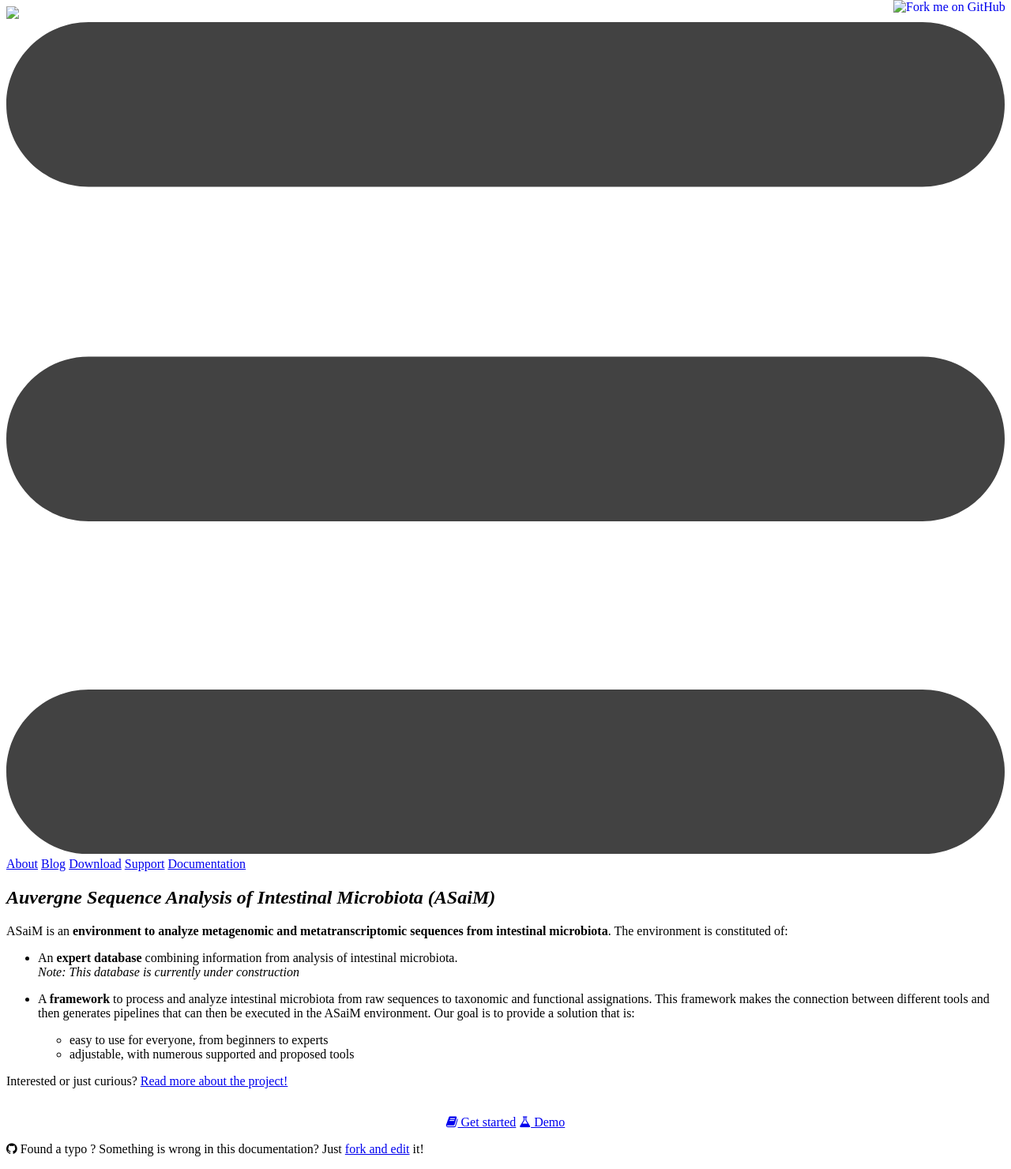
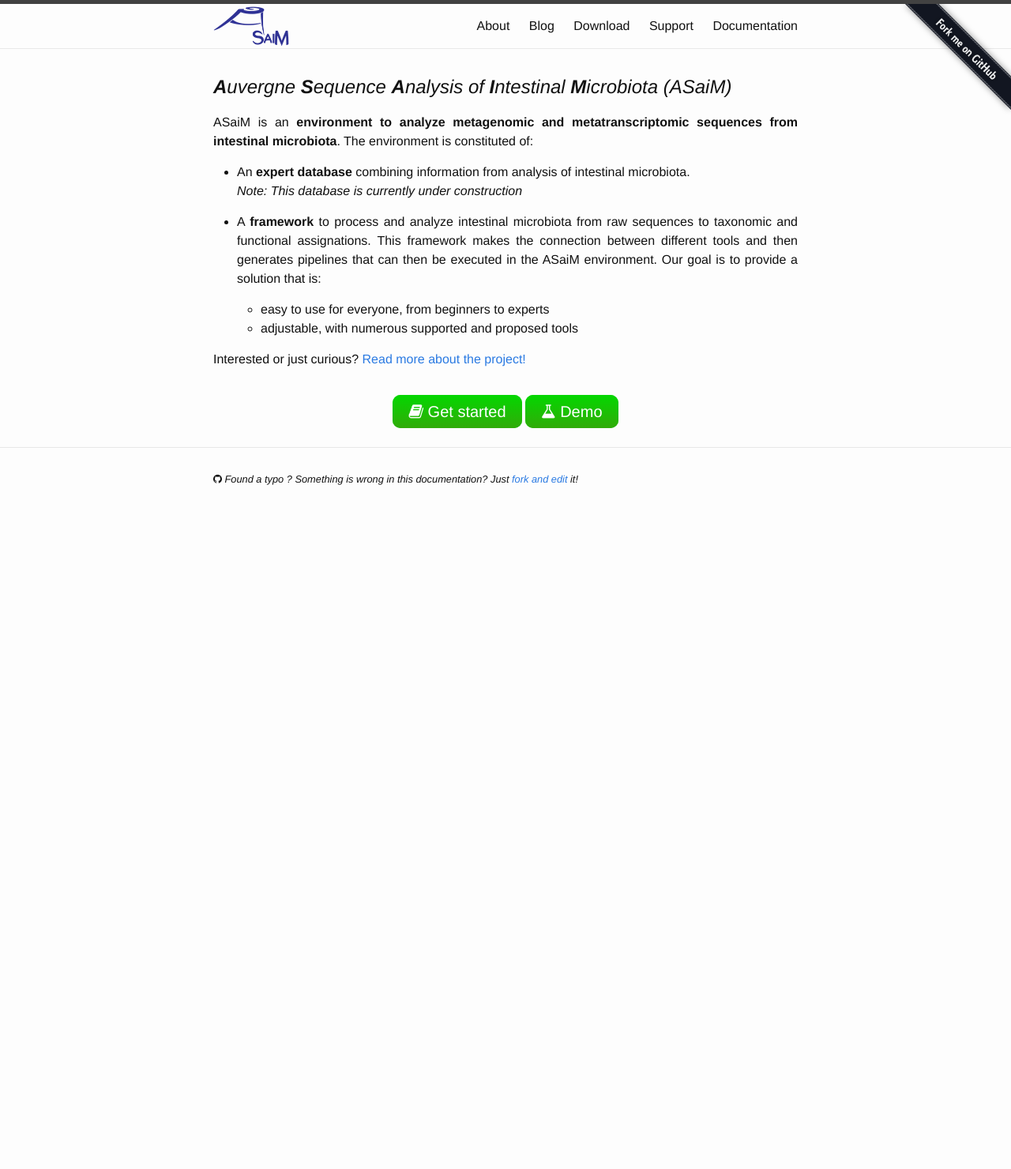
Before and after one commit to ASaiM/asaim.github.io, a Jekyll site: the page built from index.md, in a window 1280 px wide. Shown: the whole page at 79% size. Built offline with Jekyll 4.4.1, drawn with Linux system fonts in a browser that asks for light colours; nearby versions of some CDN libraries; after the commit the page ends 900 px from its top, so only the background shows below that.

Commit message:
Change path to assets

```diff
--- a/_includes/head.html
+++ b/_includes/head.html
@@ -6,7 +6,7 @@
   <title>{% if page.title %}{{ page.title }}{% else %}{{ site.title }}{% endif %}</title>
   <meta name="description" content="{% if page.excerpt %}{{ page.excerpt | strip_html | strip_newlines | truncate: 160 }}{% else %}{{ site.description }}{% endif %}">
 
-  <link rel="stylesheet" href="{{ "/css/main.css" | prepend: site.baseurl }}">
+  <link rel="stylesheet" href="{{ "/assets/css/main.css" | prepend: site.baseurl }}">
   <link rel="canonical" href="{{ page.url | replace:'index.html','' | prepend: site.baseurl | prepend: site.url }}">
   <link rel="alternate" type="application/rss+xml" title="{{ site.title }}" href="{{ "/feed.xml" | prepend: site.baseurl | prepend: site.url }}" />
   <link rel="stylesheet" href="//maxcdn.bootstrapcdn.com/font-awesome/4.3.0/css/font-awesome.min.css">
--- a/_includes/header.html
+++ b/_includes/header.html
@@ -2,11 +2,11 @@
 
   <div class="wrapper">
 
-    <a href="/" id="logo"><img src="/images/asaim_logo.png" /></a>
+    <a href="/" id="logo"><img src="/assets/images/asaim_logo.png" /></a>
     <!-- <a class="site-title" href="{{ site.baseurl }}/">{{ site.title }}</a> -->
 
     <a href="https://github.com/ASaiM" class="ribbon">
-      <img style="position: absolute; top: 0; right: 0; border: 0;" src="/images/forkme.png" alt="Fork me on GitHub" width="149" height="149">
+      <img style="position: absolute; top: 0; right: 0; border: 0;" src="/assets/images/forkme.png" alt="Fork me on GitHub" width="149" height="149">
     </a>
 
     <nav class="site-nav">
```
